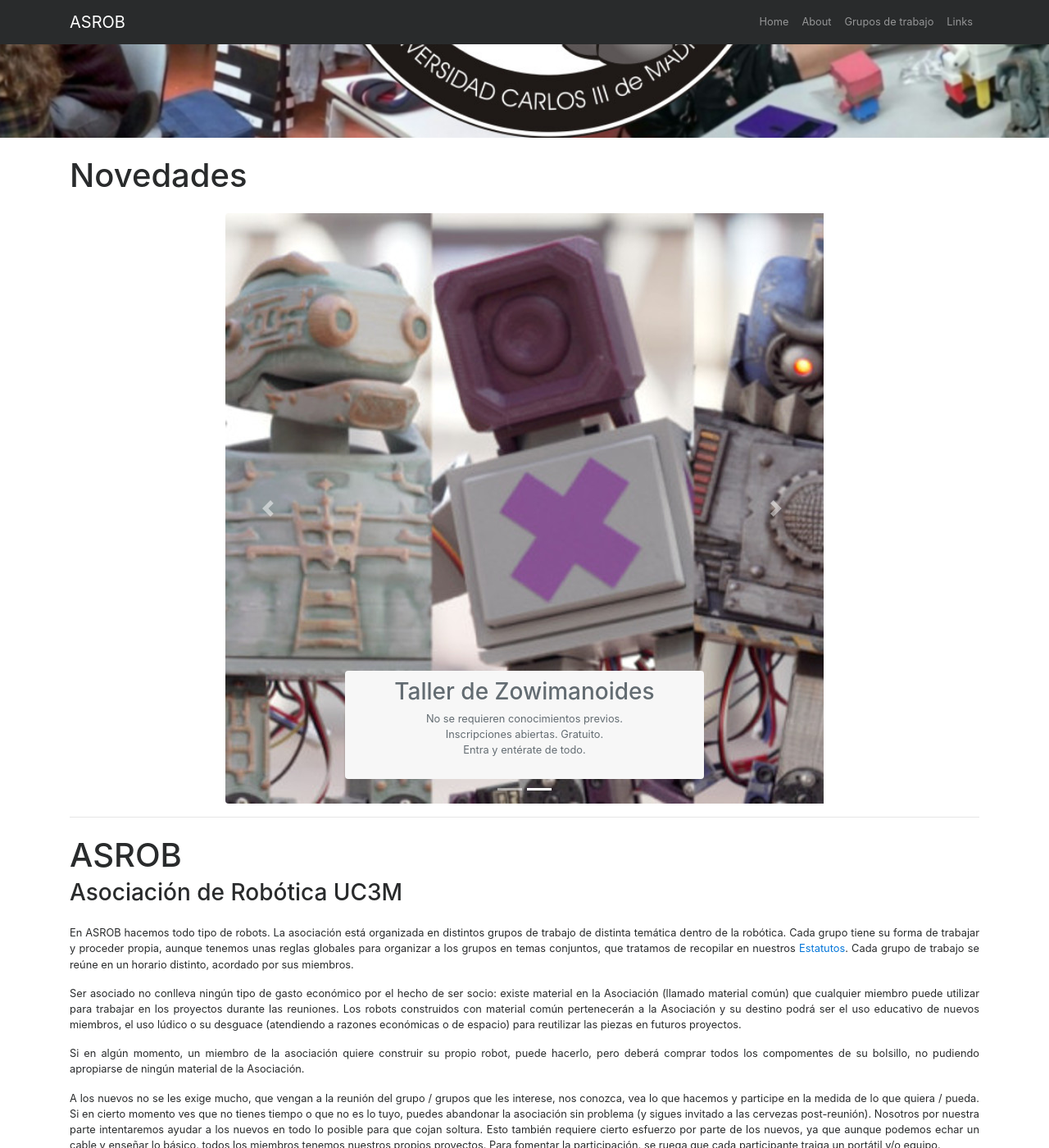
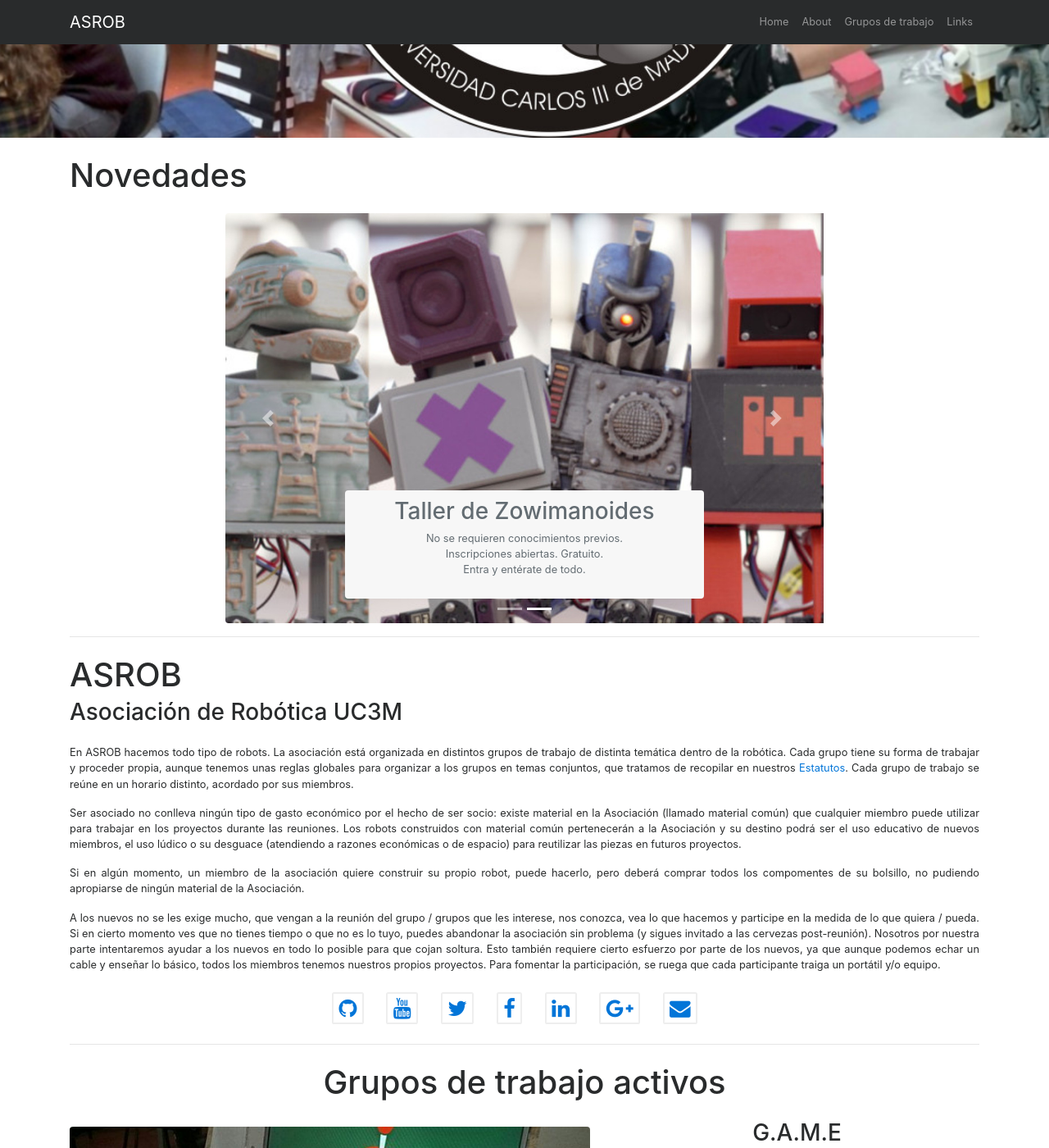
Before and after one commit to asrob-uc3m/asrob-uc3m.github.io, a Jekyll site: the page built from index.html, in a window 1280 px wide and 1400 px high, scrolled down 450 px. Shown: the whole window at 82% size. Built offline with Jekyll 4.4.1, drawn with Linux system fonts in a browser that asks for light colours.

Commit message:
Fix bad aspect ratio

```diff
--- a/css/asrob.css
+++ b/css/asrob.css
@@ -14,6 +14,13 @@ div.anchor {
     visibility: hidden;
 }
 
+img {
+  display: block;
+  max-height:500px;
+  width: auto;
+  height: auto;
+}
+
 .carousel-caption {
   right: 20%;
   bottom: 30px;
@@ -21,7 +28,6 @@ div.anchor {
   padding-top: 10px;
   padding-bottom: 10px;
 }
-
 
 .carousel-indicators {
   bottom: 0px;
@@ -32,6 +38,10 @@ div.anchor {
         font-size: 11px;
         bottom: 2px;
         padding-bottom: 5px;
+    }
+
+    img {
+      max-height:300px;
     }
 }
 
```
